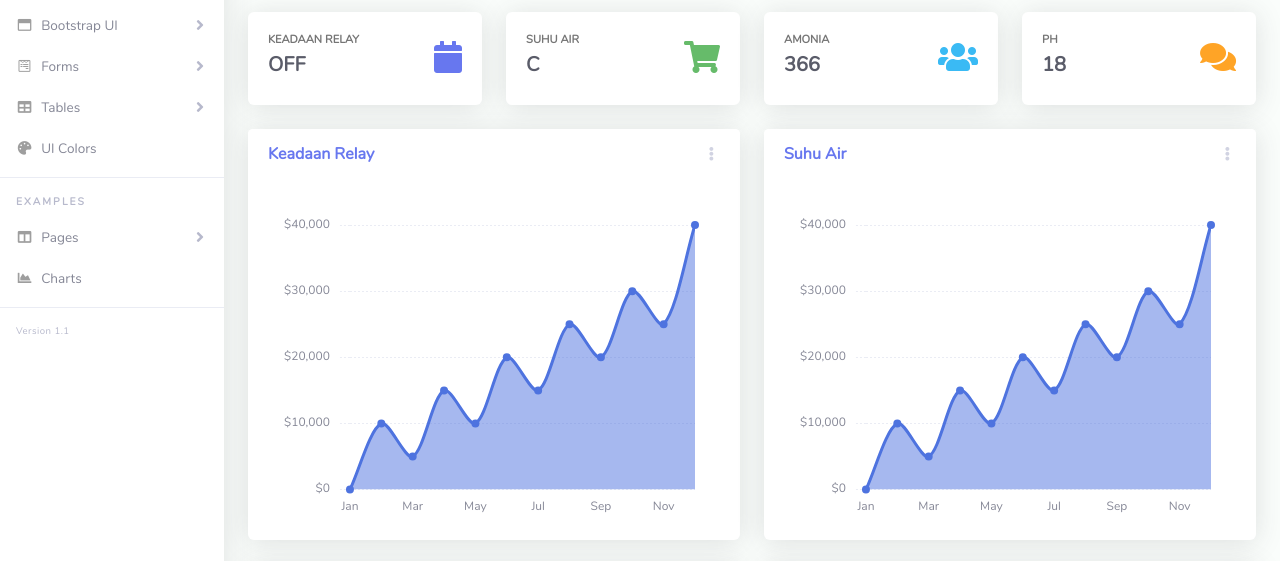
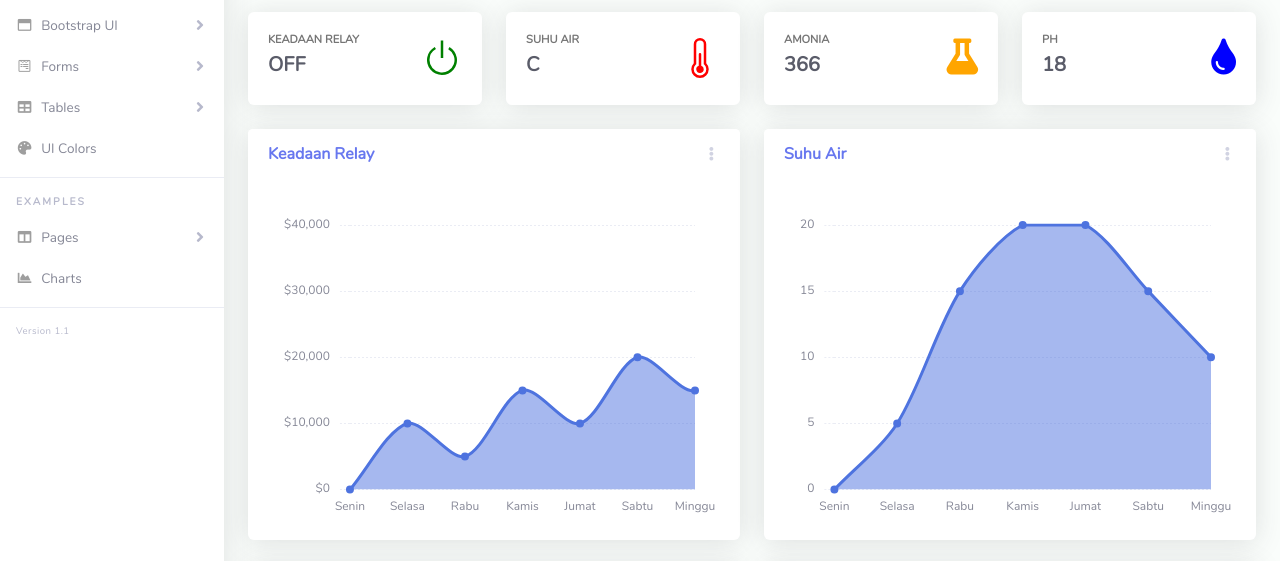
Before and after one commit to kaniazh/Ikan, a plain HTML site: page index.html in a window 1280 px wide. Shown: the part 164-725 px from the top of the page. Drawn offline with Linux system fonts and the light colour scheme.

Commit message:
modified:   index.html 	modified:   js/demo/chart-area-demo.js 	modified:   js/demo/chart-area2-demo.js

```diff
--- a/index.html
+++ b/index.html
@@ -238,7 +238,10 @@
                       </div>
                     </div>
                     <div class="col-auto">
-                      <i class="fas fa-calendar fa-2x text-primary"></i>
+                      <svg xmlns="http://www.w3.org/2000/svg" width="40" height="40" fill="currentColor" class="bi bi-power" viewBox="0 0 16 16" style='color:green '>
+                        <path d="M7.5 1v7h1V1h-1z"/>
+                        <path d="M3 8.812a4.999 4.999 0 0 1 2.578-4.375l-.485-.874A6 6 0 1 0 11 3.616l-.501.865A5 5 0 1 1 3 8.812z"/>
+                      </svg>
                     </div>
                   </div>
                 </div>
@@ -256,7 +259,10 @@
                       </div>
                     </div>
                     <div class="col-auto">
-                      <i class="fas fa-shopping-cart fa-2x text-success"></i>
+                      <svg xmlns="http://www.w3.org/2000/svg" width="40" height="40" fill="currentColor" class="bi bi-thermometer-half" viewBox="0 0 16 16" style='color:red'>
+                        <path d="M9.5 12.5a1.5 1.5 0 1 1-2-1.415V6.5a.5.5 0 0 1 1 0v4.585a1.5 1.5 0 0 1 1 1.415z"/>
+                        <path d="M5.5 2.5a2.5 2.5 0 0 1 5 0v7.55a3.5 3.5 0 1 1-5 0V2.5zM8 1a1.5 1.5 0 0 0-1.5 1.5v7.987l-.167.15a2.5 2.5 0 1 0 3.333 0l-.166-.15V2.5A1.5 1.5 0 0 0 8 1z"/>
+                      </svg>
                     </div>
                   </div>
                 </div>
@@ -274,7 +280,7 @@
                       </div>
                     </div>
                     <div class="col-auto">
-                      <i class="fas fa-users fa-2x text-info"></i>
+                      <i class='fas fa-flask' style='font-size:36px;color:orange'></i>
                     </div>
                   </div>
                 </div>
@@ -292,7 +298,8 @@
                       </div>
                     </div>
                     <div class="col-auto">
-                      <i class="fas fa-comments fa-2x text-warning"></i>
+                      <i class='fas fa-tint' style='font-size:36px; color:blue'></i>
+
                     </div>
                   </div>
                 </div>
--- a/js/demo/chart-area-demo.js
+++ b/js/demo/chart-area-demo.js
@@ -32,7 +32,7 @@ var ctx = document.getElementById("myAreaChart");
 var myLineChart = new Chart(ctx, {
   type: 'line',
   data: {
-    labels: ["Jan", "Feb", "Mar", "Apr", "May", "Jun", "Jul", "Aug", "Sep", "Oct", "Nov", "Dec"],
+    labels: ["Senin", "Selasa", "Rabu", "Kamis", "Jumat", "Sabtu", "Minggu"],
     datasets: [{
       label: "Earnings",
       lineTension: 0.3,
--- a/js/demo/chart-area2-demo.js
+++ b/js/demo/chart-area2-demo.js
@@ -32,9 +32,8 @@ var ctx = document.getElementById("myAreaChart2");
 var myLineChart = new Chart(ctx, {
   type: 'line',
   data: {
-    labels: ["Jan", "Feb", "Mar", "Apr", "May", "Jun", "Jul", "Aug", "Sep", "Oct", "Nov", "Dec"],
+    labels: ["Senin", "Selasa", "Rabu", "Kamis", "Jumat", "Sabtu", "Minggu"],
     datasets: [{
-      label: "Earnings",
       lineTension: 0.3,
       backgroundColor: "rgba(78, 115, 223, 0.5)",
       borderColor: "rgba(78, 115, 223, 1)",
@@ -46,7 +45,7 @@ var myLineChart = new Chart(ctx, {
       pointHoverBorderColor: "rgba(78, 115, 223, 1)",
       pointHitRadius: 10,
       pointBorderWidth: 2,
-      data: [0, 10000, 5000, 15000, 10000, 20000, 15000, 25000, 20000, 30000, 25000, 40000],
+      data: [0, 5, 15, 20, 20, 15, 10],
     }],
   },
   options: {
@@ -78,7 +77,7 @@ var myLineChart = new Chart(ctx, {
           padding: 10,
           // Include a dollar sign in the ticks
           callback: function(value, index, values) {
-            return '$' + number_format(value);
+            return number_format(value);
           }
         },
         gridLines: {
@@ -110,7 +109,7 @@ var myLineChart = new Chart(ctx, {
       callbacks: {
         label: function(tooltipItem, chart) {
           var datasetLabel = chart.datasets[tooltipItem.datasetIndex].label || '';
-          return datasetLabel + ': $' + number_format(tooltipItem.yLabel);
+          return datasetLabel + "Suhu berada di " + number_format(tooltipItem.yLabel) + "\xB0C" ;
         }
       }
     }
```
